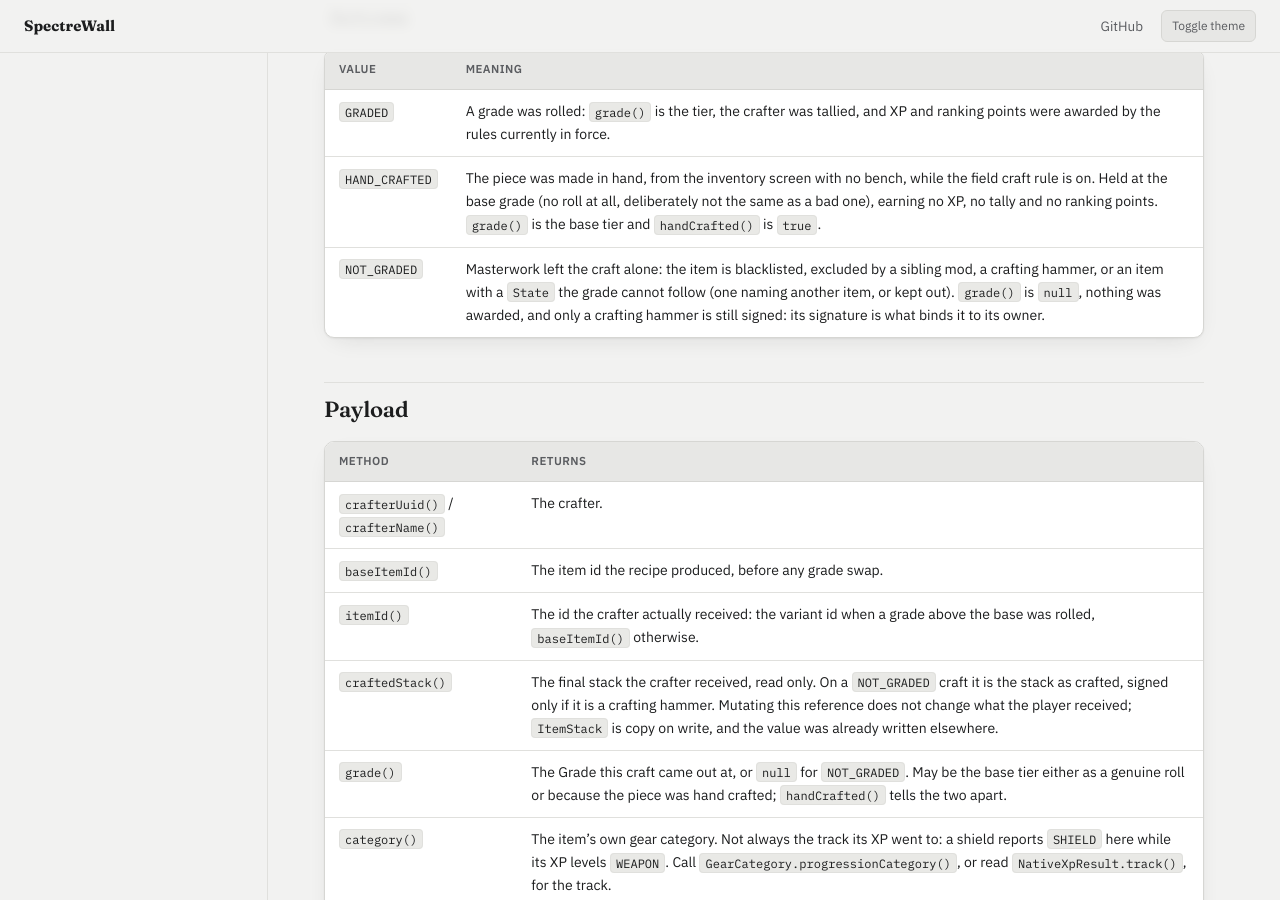
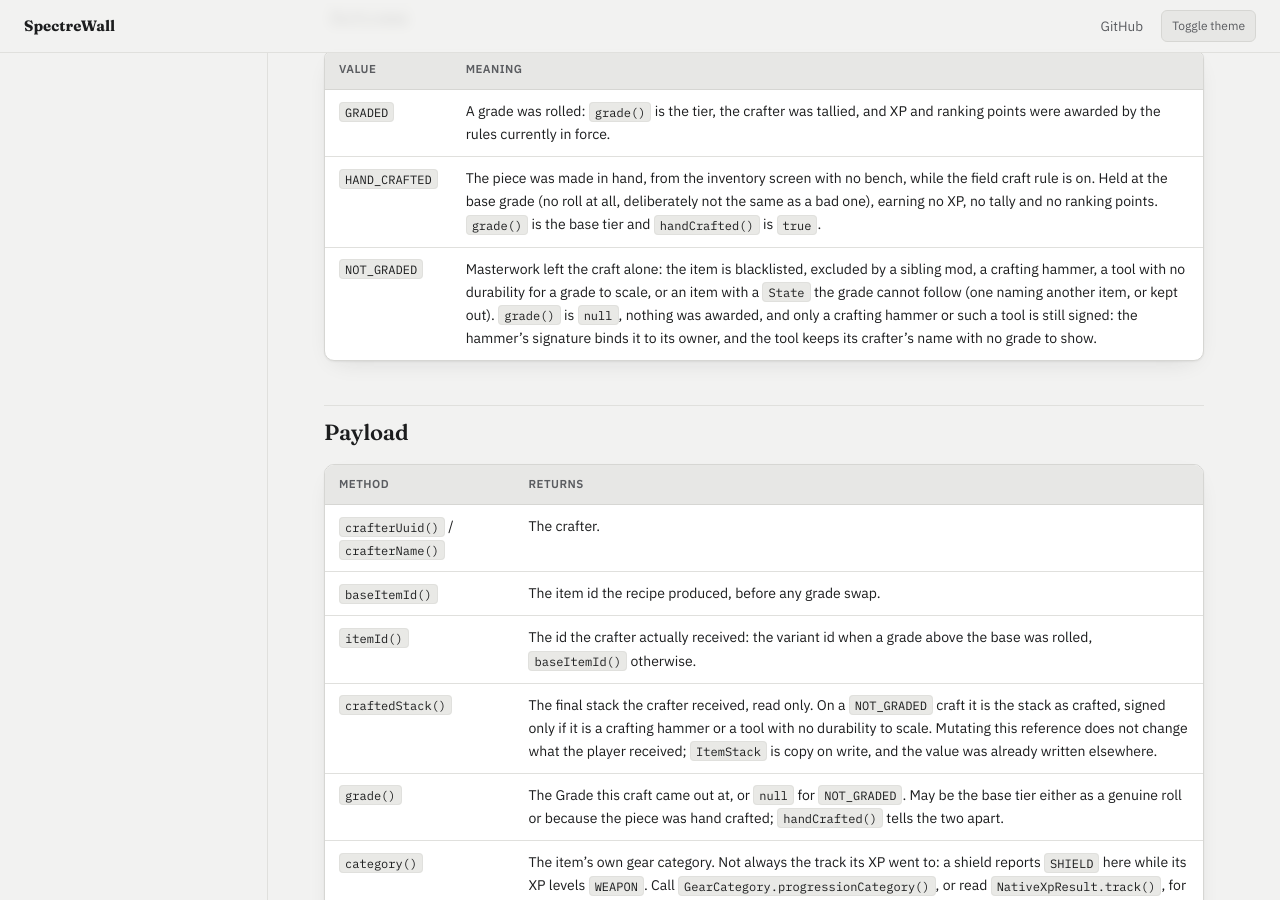
Before and after one commit to spectrewall/spectrewall.github.io, a Jekyll site: the page built from masterwork/api/craft.md, in a window 1280 px wide and 900 px high, scrolled down 1396 px. Built offline with Jekyll 4.4.1, drawn with Linux system fonts in a browser that asks for light colours.

Commit message:
Say a tool with no durability is signed but not graded

```diff
--- a/masterwork/api/craft.md
+++ b/masterwork/api/craft.md
@@ -48,7 +48,7 @@ A bulk craft that overflows the crafter's inventory is reported per unit: each u
 |---|---|
 | `GRADED` | A grade was rolled: `grade()` is the tier, the crafter was tallied, and XP and ranking points were awarded by the rules currently in force. |
 | `HAND_CRAFTED` | The piece was made in hand, from the inventory screen with no bench, while the field craft rule is on. Held at the base grade (no roll at all, deliberately not the same as a bad one), earning no XP, no tally and no ranking points. `grade()` is the base tier and `handCrafted()` is `true`. |
-| `NOT_GRADED` | Masterwork left the craft alone: the item is blacklisted, excluded by a sibling mod, a crafting hammer, or an item with a `State` the grade cannot follow (one naming another item, or kept out). `grade()` is `null`, nothing was awarded, and only a crafting hammer is still signed: its signature is what binds it to its owner. |
+| `NOT_GRADED` | Masterwork left the craft alone: the item is blacklisted, excluded by a sibling mod, a crafting hammer, a tool with no durability for a grade to scale, or an item with a `State` the grade cannot follow (one naming another item, or kept out). `grade()` is `null`, nothing was awarded, and only a crafting hammer or such a tool is still signed: the hammer's signature binds it to its owner, and the tool keeps its crafter's name with no grade to show. |
 
 ## Payload
 
@@ -57,7 +57,7 @@ A bulk craft that overflows the crafter's inventory is reported per unit: each u
 | `crafterUuid()` / `crafterName()` | The crafter. |
 | `baseItemId()` | The item id the recipe produced, before any grade swap. |
 | `itemId()` | The id the crafter actually received: the variant id when a grade above the base was rolled, `baseItemId()` otherwise. |
-| `craftedStack()` | The final stack the crafter received, read only. On a `NOT_GRADED` craft it is the stack as crafted, signed only if it is a crafting hammer. Mutating this reference does not change what the player received; `ItemStack` is copy on write, and the value was already written elsewhere. |
+| `craftedStack()` | The final stack the crafter received, read only. On a `NOT_GRADED` craft it is the stack as crafted, signed only if it is a crafting hammer or a tool with no durability to scale. Mutating this reference does not change what the player received; `ItemStack` is copy on write, and the value was already written elsewhere. |
 | `grade()` | The Grade this craft came out at, or `null` for `NOT_GRADED`. May be the base tier either as a genuine roll or because the piece was hand crafted; `handCrafted()` tells the two apart. |
 | `category()` | The item's own gear category. Not always the track its XP went to: a shield reports `SHIELD` here while its XP levels `WEAPON`. Call `GearCategory.progressionCategory()`, or read `NativeXpResult.track()`, for the track. |
 | `outcome()` | What Masterwork did with this craft. |
```
